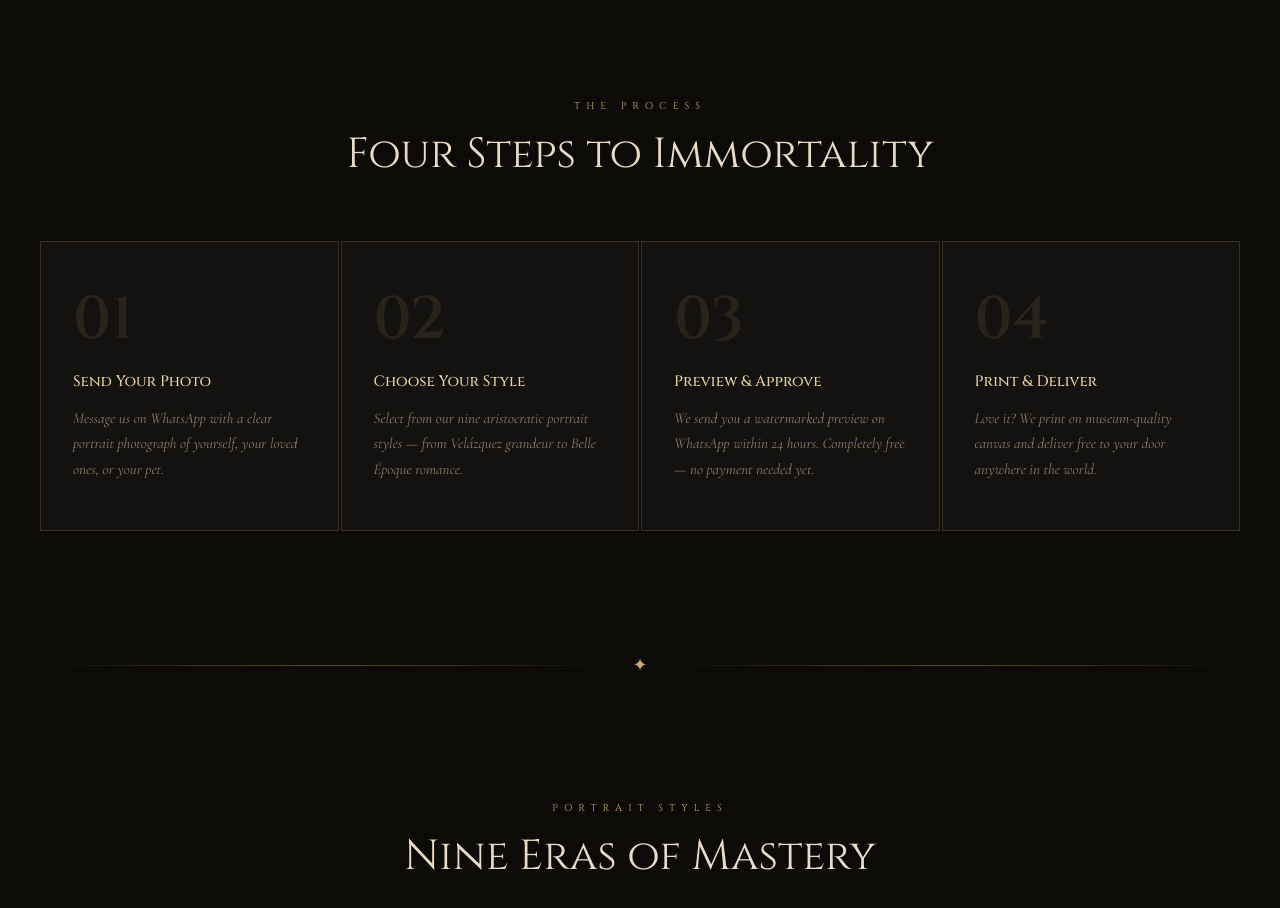
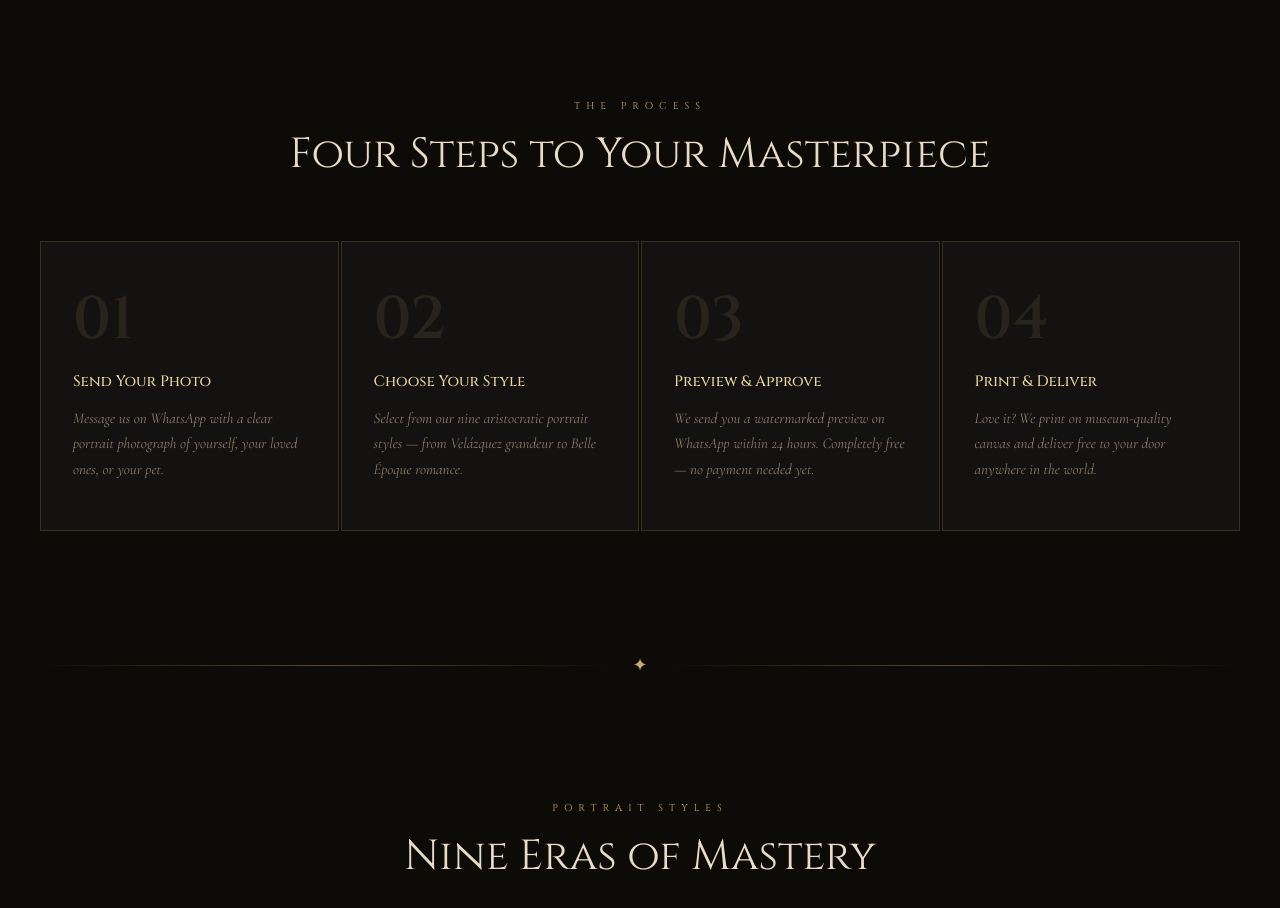
Before and after one commit to jtaks1989/Pawtraits, a website: page public/index.html in a window 1280 px wide. Shown: the part 1920-2828 px from the top of the page. Drawn offline with nearby package versions, Linux system fonts and the light colour scheme.

Commit message:
Update index.html

```diff
--- a/public/index.html
+++ b/public/index.html
@@ -279,7 +279,7 @@
   <section class="section">
     <div class="section-inner">
       <p class="section-label">The Process</p>
-      <h2 class="section-title">Four Steps to Immortality</h2>
+      <h2 class="section-title">Four Steps to Your Masterpiece</h2>
       <div class="steps">
         <div class="step"><span class="step-number">01</span><div class="step-title">Send Your Photo</div><p class="step-desc">Message us on WhatsApp with a clear portrait photograph of yourself, your loved ones, or your pet.</p></div>
         <div class="step"><span class="step-number">02</span><div class="step-title">Choose Your Style</div><p class="step-desc">Select from our nine aristocratic portrait styles — from Velázquez grandeur to Belle Époque romance.</p></div>
```
